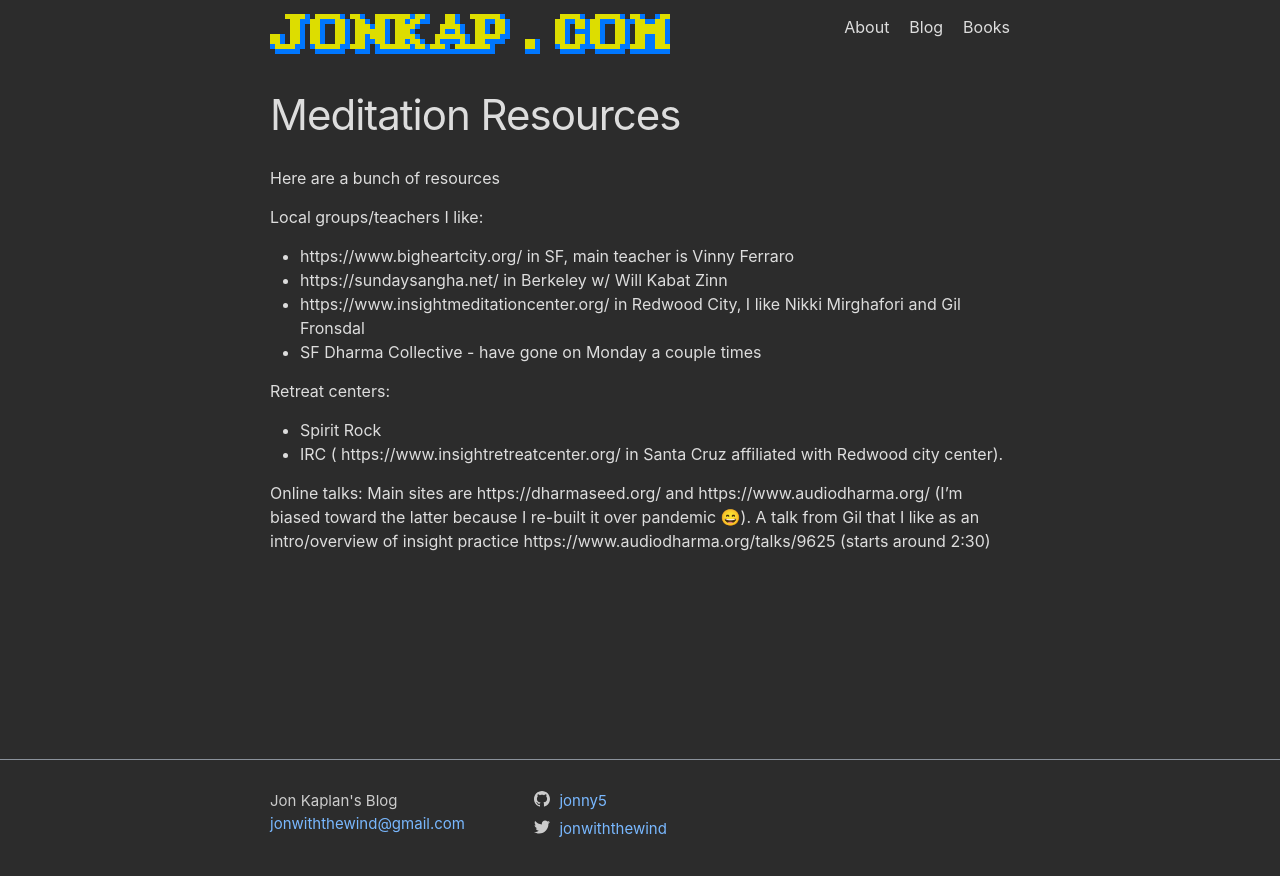
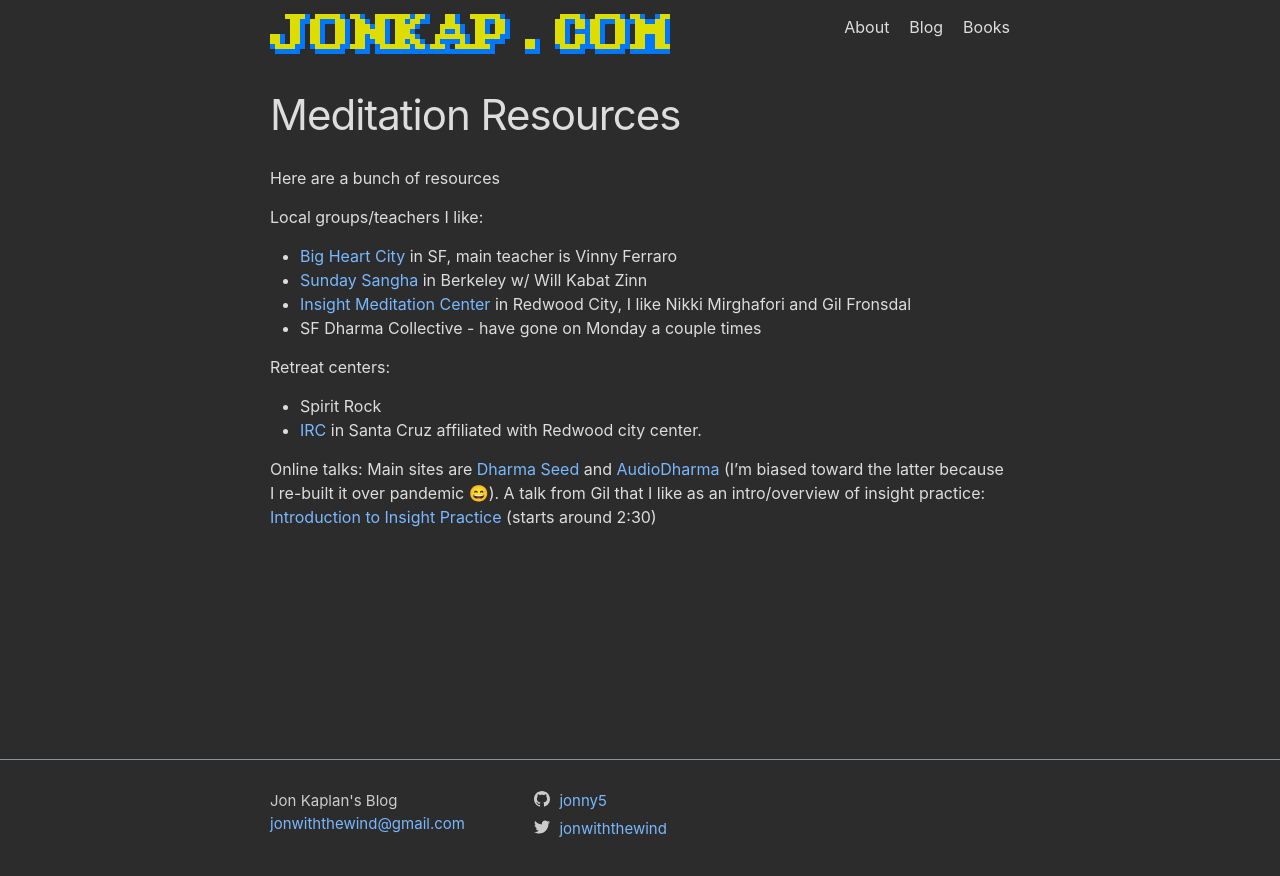
Before and after one commit to jonny5/jonkap, a Jekyll site: the page built from _posts/2025-11-11-meditation-resources.md, in a window 1280 px wide. Shown: the top 876 px of the page. Built offline with Jekyll 4.4.1, drawn with Linux system fonts in a browser that asks for light colours; some web fonts are replaced.

Commit message:
Add links

```diff
--- a/_posts/2025-11-11-meditation-resources.md
+++ b/_posts/2025-11-11-meditation-resources.md
@@ -11,14 +11,14 @@ categories: meditation
 Here are a bunch of resources
 
 Local groups/teachers I like:
-- https://www.bigheartcity.org/ in SF, main teacher is Vinny Ferraro
-- https://sundaysangha.net/ in Berkeley w/ Will Kabat Zinn
-- https://www.insightmeditationcenter.org/ in Redwood City, I like Nikki Mirghafori and Gil Fronsdal
+- [Big Heart City](https://www.bigheartcity.org/) in SF, main teacher is Vinny Ferraro
+- [Sunday Sangha](https://sundaysangha.net/) in Berkeley w/ Will Kabat Zinn
+- [Insight Meditation Center](https://www.insightmeditationcenter.org/) in Redwood City, I like Nikki Mirghafori and Gil Fronsdal
 - SF Dharma Collective - have gone on Monday a couple times
 
 Retreat centers:
 - Spirit Rock
-- IRC ( https://www.insightretreatcenter.org/ in Santa Cruz affiliated with Redwood city center).
+- [IRC](https://www.insightretreatcenter.org/) in Santa Cruz affiliated with Redwood city center.
 
 Online talks:
-Main sites are https://dharmaseed.org/ and https://www.audiodharma.org/ (I'm biased toward the latter because I re-built it over pandemic 😄). A talk from Gil that I like as an intro/overview of insight practice https://www.audiodharma.org/talks/9625 (starts around 2:30)
+Main sites are [Dharma Seed](https://dharmaseed.org/) and [AudioDharma](https://www.audiodharma.org/) (I'm biased toward the latter because I re-built it over pandemic 😄). A talk from Gil that I like as an intro/overview of insight practice: [Introduction to Insight Practice](https://www.audiodharma.org/talks/9625) (starts around 2:30)
```
